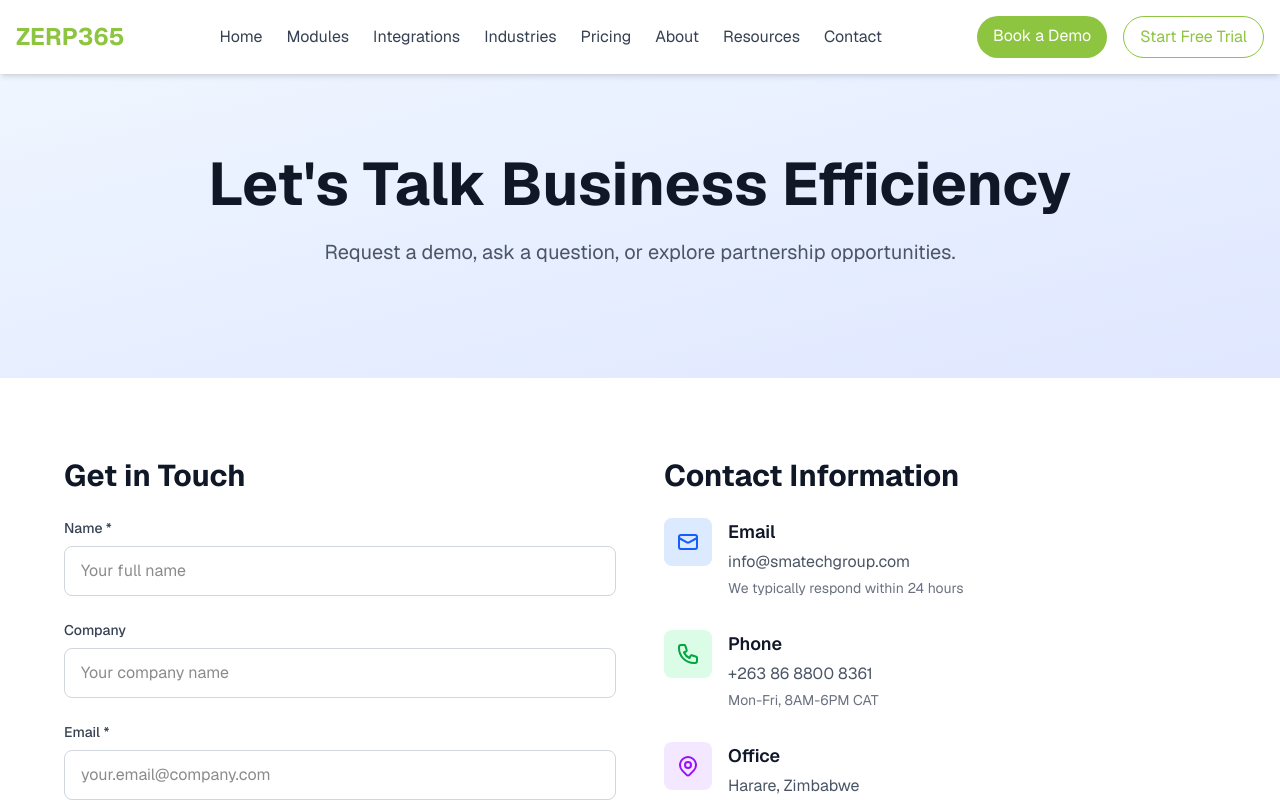
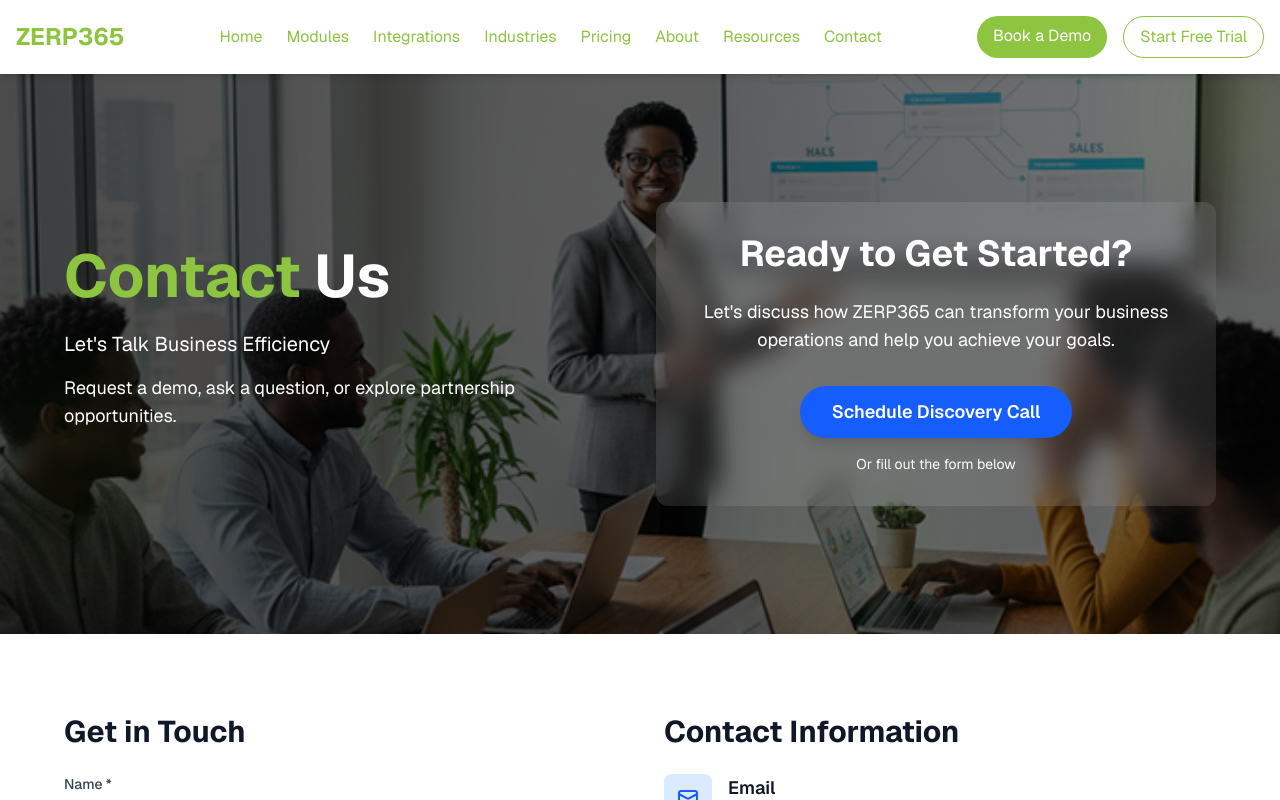
Before and after one commit to billychosee/ERP-Website, a Next.js app: page /contact in a window 1280 px wide. Shown: the top 800 px of the page. Built offline with nearby package versions, Linux system fonts and the light colour scheme.

Commit message:
feat: make header navigation links green by default and update contact page hero section to match other pages

```diff
--- a/src/app/contact/page.tsx
+++ b/src/app/contact/page.tsx
@@ -1,6 +1,7 @@
 'use client';
 
 import { useState } from 'react';
+import Link from 'next/link';
 
 export default function Contact() {
   const [formData, setFormData] = useState({
@@ -28,14 +29,66 @@
   return (
     <div className="min-h-screen">
       {/* Hero Section */}
-      <section className="bg-gradient-to-br from-blue-50 to-indigo-100 py-20">
-        <div className="container mx-auto px-4 text-center">
-          <h1 className="text-4xl md:text-6xl font-bold text-gray-900 mb-6">
-            Let&apos;s Talk Business Efficiency
-          </h1>
-          <p className="text-xl text-gray-600 mb-8 max-w-3xl mx-auto">
-            Request a demo, ask a question, or explore partnership opportunities.
-          </p>
+      <section className="relative py-32 overflow-hidden">
+        <div
+          className="absolute inset-0 bg-cover bg-center bg-no-repeat"
+          style={{
+            backgroundImage: "url(/hero_about_zerp365_black_team.png)",
+          }}
+        >
+          <div className="absolute inset-0 bg-gradient-to-r from-black/70 to-black/50"></div>
+        </div>
+
+        {/* Animated Background Elements */}
+        <div className="absolute inset-0 overflow-hidden">
+          <div className="absolute -top-10 -right-10 w-40 h-40 bg-[#8DC440]/20 rounded-full blur-3xl animate-pulse"></div>
+          <div
+            className="absolute top-1/2 -left-10 w-60 h-60 bg-[#8DC440]/10 rounded-full blur-3xl animate-pulse"
+            style={{ animationDelay: "1s" }}
+          ></div>
+          <div
+            className="absolute bottom-0 right-1/4 w-52 h-52 bg-[#64AC6F]/10 rounded-full blur-3xl animate-pulse"
+            style={{ animationDelay: "2s" }}
+          ></div>
+        </div>
+
+        <div className="relative container mx-auto px-4 text-white z-10">
+          <div className="max-w-6xl mx-auto grid md:grid-cols-2 gap-8 items-center">
+            {/* Left Section - About Contact */}
+            <div className="animate-fade-in-up">
+              <h1 className="text-4xl md:text-6xl font-bold mb-6">
+                <span className="text-[#8DC440]">Contact</span> Us
+              </h1>
+              <p className="text-xl mb-4 max-w-3xl">
+                Let&apos;s Talk Business Efficiency
+              </p>
+              <p className="text-lg mb-8 max-w-2xl">
+                Request a demo, ask a question, or explore partnership
+                opportunities.
+              </p>
+            </div>
+
+            {/* Right Section - Need Our Services */}
+            <div
+              className="bg-white/10 backdrop-blur-md rounded-xl p-8 text-center animate-fade-in-up"
+              style={{ animationDelay: "0.3s" }}
+            >
+              <h2 className="text-3xl md:text-4xl font-bold mb-6">
+                Ready to Get Started?
+              </h2>
+              <p className="text-lg mb-8">
+                Let&apos;s discuss how ZERP365 can transform your business
+                operations and help you achieve your goals.
+              </p>
+              <Link
+                href="/demo"
+                className="bg-blue-600 text-white px-8 py-3 rounded-full hover:bg-blue-700 transition-all duration-300 text-lg font-semibold shadow-lg hover:shadow-xl transform hover:scale-105 inline-block"
+              >
+                Schedule Discovery Call
+              </Link>
+              <p className="mt-4 text-sm">Or fill out the form below</p>
+            </div>
+          </div>
         </div>
       </section>
 
@@ -45,10 +98,15 @@
           <div className="grid grid-cols-1 lg:grid-cols-2 gap-12 max-w-6xl mx-auto">
             {/* Contact Form */}
             <div>
-              <h2 className="text-3xl font-bold text-gray-900 mb-6">Get in Touch</h2>
+              <h2 className="text-3xl font-bold text-gray-900 mb-6">
+                Get in Touch
+              </h2>
               <form onSubmit={handleSubmit} className="space-y-6">
                 <div>
-                  <label htmlFor="name" className="block text-sm font-medium text-gray-700 mb-2">
+                  <label
+                    htmlFor="name"
+                    className="block text-sm font-medium text-gray-700 mb-2"
+                  >
                     Name *
                   </label>
                   <input
@@ -64,7 +122,10 @@
                 </div>
 
                 <div>
-                  <label htmlFor="company" className="block text-sm font-medium text-gray-700 mb-2">
+                  <label
+                    htmlFor="company"
+                    className="block text-sm font-medium text-gray-700 mb-2"
+                  >
                     Company
                   </label>
                   <input
@@ -79,7 +140,10 @@
                 </div>
 
                 <div>
-                  <label htmlFor="email" className="block text-sm font-medium text-gray-700 mb-2">
+                  <label
+                    htmlFor="email"
+                    className="block text-sm font-medium text-gray-700 mb-2"
+                  >
                     Email *
                   </label>
                   <input
@@ -95,7 +159,10 @@
                 </div>
 
                 <div>
-                  <label htmlFor="phone" className="block text-sm font-medium text-gray-700 mb-2">
+                  <label
+                    htmlFor="phone"
+                    className="block text-sm font-medium text-gray-700 mb-2"
+                  >
                     Phone
                   </label>
                   <input
@@ -110,7 +177,10 @@
                 </div>
 
                 <div>
-                  <label htmlFor="message" className="block text-sm font-medium text-gray-700 mb-2">
+                  <label
+                    htmlFor="message"
+                    className="block text-sm font-medium text-gray-700 mb-2"
+                  >
                     Message *
                   </label>
                   <textarea
@@ -136,75 +206,158 @@
 
             {/* Contact Information */}
             <div>
-              <h2 className="text-3xl font-bold text-gray-900 mb-6">Contact Information</h2>
+              <h2 className="text-3xl font-bold text-gray-900 mb-6">
+                Contact Information
+              </h2>
 
               <div className="space-y-8">
                 <div className="flex items-start space-x-4">
                   <div className="bg-blue-100 p-3 rounded-lg">
-                    <svg className="w-6 h-6 text-blue-600" fill="none" stroke="currentColor" viewBox="0 0 24 24">
-                      <path strokeLinecap="round" strokeLinejoin="round" strokeWidth={2} d="M3 8l7.89 4.26a2 2 0 002.22 0L21 8M5 19h14a2 2 0 002-2V7a2 2 0 00-2-2H5a2 2 0 00-2 2v10a2 2 0 002 2z" />
+                    <svg
+                      className="w-6 h-6 text-blue-600"
+                      fill="none"
+                      stroke="currentColor"
+                      viewBox="0 0 24 24"
+                    >
+                      <path
+                        strokeLinecap="round"
+                        strokeLinejoin="round"
+                        strokeWidth={2}
+                        d="M3 8l7.89 4.26a2 2 0 002.22 0L21 8M5 19h14a2 2 0 002-2V7a2 2 0 00-2-2H5a2 2 0 00-2 2v10a2 2 0 002 2z"
+                      />
                     </svg>
                   </div>
                   <div>
-                    <h3 className="text-lg font-semibold text-gray-900 mb-1">Email</h3>
+                    <h3 className="text-lg font-semibold text-gray-900 mb-1">
+                      Email
+                    </h3>
                     <p className="text-gray-600">info@smatechgroup.com</p>
-                    <p className="text-sm text-gray-500 mt-1">We typically respond within 24 hours</p>
+                    <p className="text-sm text-gray-500 mt-1">
+                      We typically respond within 24 hours
+                    </p>
                   </div>
                 </div>
 
                 <div className="flex items-start space-x-4">
                   <div className="bg-green-100 p-3 rounded-lg">
-                    <svg className="w-6 h-6 text-green-600" fill="none" stroke="currentColor" viewBox="0 0 24 24">
-                      <path strokeLinecap="round" strokeLinejoin="round" strokeWidth={2} d="M3 5a2 2 0 012-2h3.28a1 1 0 01.948.684l1.498 4.493a1 1 0 01-.502 1.21l-2.257 1.13a11.042 11.042 0 005.516 5.516l1.13-2.257a1 1 0 011.21-.502l4.493 1.498a1 1 0 01.684.949V19a2 2 0 01-2 2h-1C9.716 21 3 14.284 3 6V5z" />
+                    <svg
+                      className="w-6 h-6 text-green-600"
+                      fill="none"
+                      stroke="currentColor"
+                      viewBox="0 0 24 24"
+                    >
+                      <path
+                        strokeLinecap="round"
+                        strokeLinejoin="round"
+                        strokeWidth={2}
+                        d="M3 5a2 2 0 012-2h3.28a1 1 0 01.948.684l1.498 4.493a1 1 0 01-.502 1.21l-2.257 1.13a11.042 11.042 0 005.516 5.516l1.13-2.257a1 1 0 011.21-.502l4.493 1.498a1 1 0 01.684.949V19a2 2 0 01-2 2h-1C9.716 21 3 14.284 3 6V5z"
+                      />
                     </svg>
                   </div>
                   <div>
-                    <h3 className="text-lg font-semibold text-gray-900 mb-1">Phone</h3>
+                    <h3 className="text-lg font-semibold text-gray-900 mb-1">
+                      Phone
+                    </h3>
                     <p className="text-gray-600">+263 86 8800 8361</p>
-                    <p className="text-sm text-gray-500 mt-1">Mon-Fri, 8AM-6PM CAT</p>
+                    <p className="text-sm text-gray-500 mt-1">
+                      Mon-Fri, 8AM-6PM CAT
+                    </p>
                   </div>
                 </div>
 
                 <div className="flex items-start space-x-4">
                   <div className="bg-purple-100 p-3 rounded-lg">
-                    <svg className="w-6 h-6 text-purple-600" fill="none" stroke="currentColor" viewBox="0 0 24 24">
-                      <path strokeLinecap="round" strokeLinejoin="round" strokeWidth={2} d="M17.657 16.657L13.414 20.9a1.998 1.998 0 01-2.827 0l-4.244-4.243a8 8 0 1111.314 0z" />
-                      <path strokeLinecap="round" strokeLinejoin="round" strokeWidth={2} d="M15 11a3 3 0 11-6 0 3 3 0 016 0z" />
+                    <svg
+                      className="w-6 h-6 text-purple-600"
+                      fill="none"
+                      stroke="currentColor"
+                      viewBox="0 0 24 24"
+                    >
+                      <path
+                        strokeLinecap="round"
+                        strokeLinejoin="round"
+                        strokeWidth={2}
+                        d="M17.657 16.657L13.414 20.9a1.998 1.998 0 01-2.827 0l-4.244-4.243a8 8 0 1111.314 0z"
+                      />
+                      <path
+                        strokeLinecap="round"
+                        strokeLinejoin="round"
+                        strokeWidth={2}
+                        d="M15 11a3 3 0 11-6 0 3 3 0 016 0z"
+                      />
                     </svg>
                   </div>
                   <div>
-                    <h3 className="text-lg font-semibold text-gray-900 mb-1">Office</h3>
+                    <h3 className="text-lg font-semibold text-gray-900 mb-1">
+                      Office
+                    </h3>
                     <p className="text-gray-600">Harare, Zimbabwe</p>
-                    <p className="text-sm text-gray-500 mt-1">Serving businesses across Africa</p>
+                    <p className="text-sm text-gray-500 mt-1">
+                      Serving businesses across Africa
+                    </p>
                   </div>
                 </div>
               </div>
 
               {/* Additional Info */}
               <div className="mt-12 p-6 bg-gray-50 rounded-lg">
-                <h3 className="text-lg font-semibold text-gray-900 mb-4">Why Contact Us?</h3>
+                <h3 className="text-lg font-semibold text-gray-900 mb-4">
+                  Why Contact Us?
+                </h3>
                 <ul className="space-y-3 text-gray-600">
                   <li className="flex items-start">
-                    <svg className="w-5 h-5 text-green-500 mr-3 mt-0.5" fill="currentColor" viewBox="0 0 20 20">
-                      <path fillRule="evenodd" d="M16.707 5.293a1 1 0 010 1.414l-8 8a1 1 0 01-1.414 0l-4-4a1 1 0 011.414-1.414L8 12.586l7.293-7.293a1 1 0 011.414 0z" clipRule="evenodd" />
+                    <svg
+                      className="w-5 h-5 text-green-500 mr-3 mt-0.5"
+                      fill="currentColor"
+                      viewBox="0 0 20 20"
+                    >
+                      <path
+                        fillRule="evenodd"
+                        d="M16.707 5.293a1 1 0 010 1.414l-8 8a1 1 0 01-1.414 0l-4-4a1 1 0 011.414-1.414L8 12.586l7.293-7.293a1 1 0 011.414 0z"
+                        clipRule="evenodd"
+                      />
                     </svg>
                     Free consultation and demo
                   </li>
                   <li className="flex items-start">
-                    <svg className="w-5 h-5 text-green-500 mr-3 mt-0.5" fill="currentColor" viewBox="0 0 20 20">
-                      <path fillRule="evenodd" d="M16.707 5.293a1 1 0 010 1.414l-8 8a1 1 0 01-1.414 0l-4-4a1 1 0 011.414-1.414L8 12.586l7.293-7.293a1 1 0 011.414 0z" clipRule="evenodd" />
+                    <svg
+                      className="w-5 h-5 text-green-500 mr-3 mt-0.5"
+                      fill="currentColor"
+                      viewBox="0 0 20 20"
+                    >
+                      <path
+                        fillRule="evenodd"
+                        d="M16.707 5.293a1 1 0 010 1.414l-8 8a1 1 0 01-1.414 0l-4-4a1 1 0 011.414-1.414L8 12.586l7.293-7.293a1 1 0 011.414 0z"
+                        clipRule="evenodd"
+                      />
                     </svg>
                     Customized solutions for your industry
                   </li>
                   <li className="flex items-start">
-                    <svg className="w-5 h-5 text-green-500 mr-3 mt-0.5" fill="currentColor" viewBox="0 0 20 20">
-                      <path fillRule="evenodd" d="M16.707 5.293a1 1 0 010 1.414l-8 8a1 1 0 01-1.414 0l-4-4a1 1 0 011.414-1.414L8 12.586l7.293-7.293a1 1 0 011.414 0z" clipRule="evenodd" />
+                    <svg
+                      className="w-5 h-5 text-green-500 mr-3 mt-0.5"
+                      fill="currentColor"
+                      viewBox="0 0 20 20"
+                    >
+                      <path
+                        fillRule="evenodd"
+                        d="M16.707 5.293a1 1 0 010 1.414l-8 8a1 1 0 01-1.414 0l-4-4a1 1 0 011.414-1.414L8 12.586l7.293-7.293a1 1 0 011.414 0z"
+                        clipRule="evenodd"
+                      />
                     </svg>
                     Local implementation support
                   </li>
                   <li className="flex items-start">
-                    <svg className="w-5 h-5 text-green-500 mr-3 mt-0.5" fill="currentColor" viewBox="0 0 20 20">
-                      <path fillRule="evenodd" d="M16.707 5.293a1 1 0 010 1.414l-8 8a1 1 0 01-1.414 0l-4-4a1 1 0 011.414-1.414L8 12.586l7.293-7.293a1 1 0 011.414 0z" clipRule="evenodd" />
+                    <svg
+                      className="w-5 h-5 text-green-500 mr-3 mt-0.5"
+                      fill="currentColor"
+                      viewBox="0 0 20 20"
+                    >
+                      <path
+                        fillRule="evenodd"
+                        d="M16.707 5.293a1 1 0 010 1.414l-8 8a1 1 0 01-1.414 0l-4-4a1 1 0 011.414-1.414L8 12.586l7.293-7.293a1 1 0 011.414 0z"
+                        clipRule="evenodd"
+                      />
                     </svg>
                     Ongoing training and support
                   </li>
--- a/src/components/Header.tsx
+++ b/src/components/Header.tsx
@@ -13,14 +13,14 @@
           ZERP365
         </Link>
         <nav className="hidden md:flex space-x-6">
-          <Link href="/" className="text-gray-700 hover:text-[#8DC440] transition-colors">Home</Link>
-          <Link href="/modules" className="text-gray-700 hover:text-[#8DC440] transition-colors">Modules</Link>
-          <Link href="/integrations" className="text-gray-700 hover:text-[#8DC440] transition-colors">Integrations</Link>
-          <Link href="/industries" className="text-gray-700 hover:text-[#8DC440] transition-colors">Industries</Link>
-          <Link href="/pricing" className="text-gray-700 hover:text-[#8DC440] transition-colors">Pricing</Link>
-          <Link href="/about" className="text-gray-700 hover:text-[#8DC440] transition-colors">About</Link>
-          <Link href="/resources" className="text-gray-700 hover:text-[#8DC440] transition-colors">Resources</Link>
-          <Link href="/contact" className="text-gray-700 hover:text-[#8DC440] transition-colors">Contact</Link>
+          <Link href="/" className="text-[#8DC440] hover:text-[#64AC6F] transition-colors">Home</Link>
+          <Link href="/modules" className="text-[#8DC440] hover:text-[#64AC6F] transition-colors">Modules</Link>
+          <Link href="/integrations" className="text-[#8DC440] hover:text-[#64AC6F] transition-colors">Integrations</Link>
+          <Link href="/industries" className="text-[#8DC440] hover:text-[#64AC6F] transition-colors">Industries</Link>
+          <Link href="/pricing" className="text-[#8DC440] hover:text-[#64AC6F] transition-colors">Pricing</Link>
+          <Link href="/about" className="text-[#8DC440] hover:text-[#64AC6F] transition-colors">About</Link>
+          <Link href="/resources" className="text-[#8DC440] hover:text-[#64AC6F] transition-colors">Resources</Link>
+          <Link href="/contact" className="text-[#8DC440] hover:text-[#64AC6F] transition-colors">Contact</Link>
         </nav>
         <div className="hidden md:flex space-x-4">
           <Link href="/demo" className="bg-[#8DC440] text-white px-4 py-2 rounded-full hover:bg-[#64AC6F] transition-colors">
@@ -42,14 +42,14 @@
       {isOpen && (
         <div className="md:hidden bg-white border-t">
           <nav className="container mx-auto px-4 py-4 space-y-2">
-            <Link href="/" className="block text-gray-700 hover:text-[#8DC440] transition-colors">Home</Link>
-            <Link href="/modules" className="block text-gray-700 hover:text-[#8DC440] transition-colors">Modules</Link>
-            <Link href="/integrations" className="block text-gray-700 hover:text-[#8DC440] transition-colors">Integrations</Link>
-            <Link href="/industries" className="block text-gray-700 hover:text-[#8DC440] transition-colors">Industries</Link>
-            <Link href="/pricing" className="block text-gray-700 hover:text-[#8DC440] transition-colors">Pricing</Link>
-            <Link href="/about" className="block text-gray-700 hover:text-[#8DC440] transition-colors">About</Link>
-            <Link href="/resources" className="block text-gray-700 hover:text-[#8DC440] transition-colors">Resources</Link>
-            <Link href="/contact" className="block text-gray-700 hover:text-[#8DC440] transition-colors">Contact</Link>
+            <Link href="/" className="block text-[#8DC440] hover:text-[#64AC6F] transition-colors">Home</Link>
+            <Link href="/modules" className="block text-[#8DC440] hover:text-[#64AC6F] transition-colors">Modules</Link>
+            <Link href="/integrations" className="block text-[#8DC440] hover:text-[#64AC6F] transition-colors">Integrations</Link>
+            <Link href="/industries" className="block text-[#8DC440] hover:text-[#64AC6F] transition-colors">Industries</Link>
+            <Link href="/pricing" className="block text-[#8DC440] hover:text-[#64AC6F] transition-colors">Pricing</Link>
+            <Link href="/about" className="block text-[#8DC440] hover:text-[#64AC6F] transition-colors">About</Link>
+            <Link href="/resources" className="block text-[#8DC440] hover:text-[#64AC6F] transition-colors">Resources</Link>
+            <Link href="/contact" className="block text-[#8DC440] hover:text-[#64AC6F] transition-colors">Contact</Link>
             <Link href="/demo" className="block bg-[#8DC440] text-white px-4 py-2 rounded-full hover:bg-[#64AC6F] transition-colors text-center">Book a Demo</Link>
             <Link href="/pricing" className="block border border-[#8DC440] text-[#8DC440] px-4 py-2 rounded-full hover:bg-[#8DC440] hover:text-white transition-colors text-center">Start Free Trial</Link>
           </nav>
```
